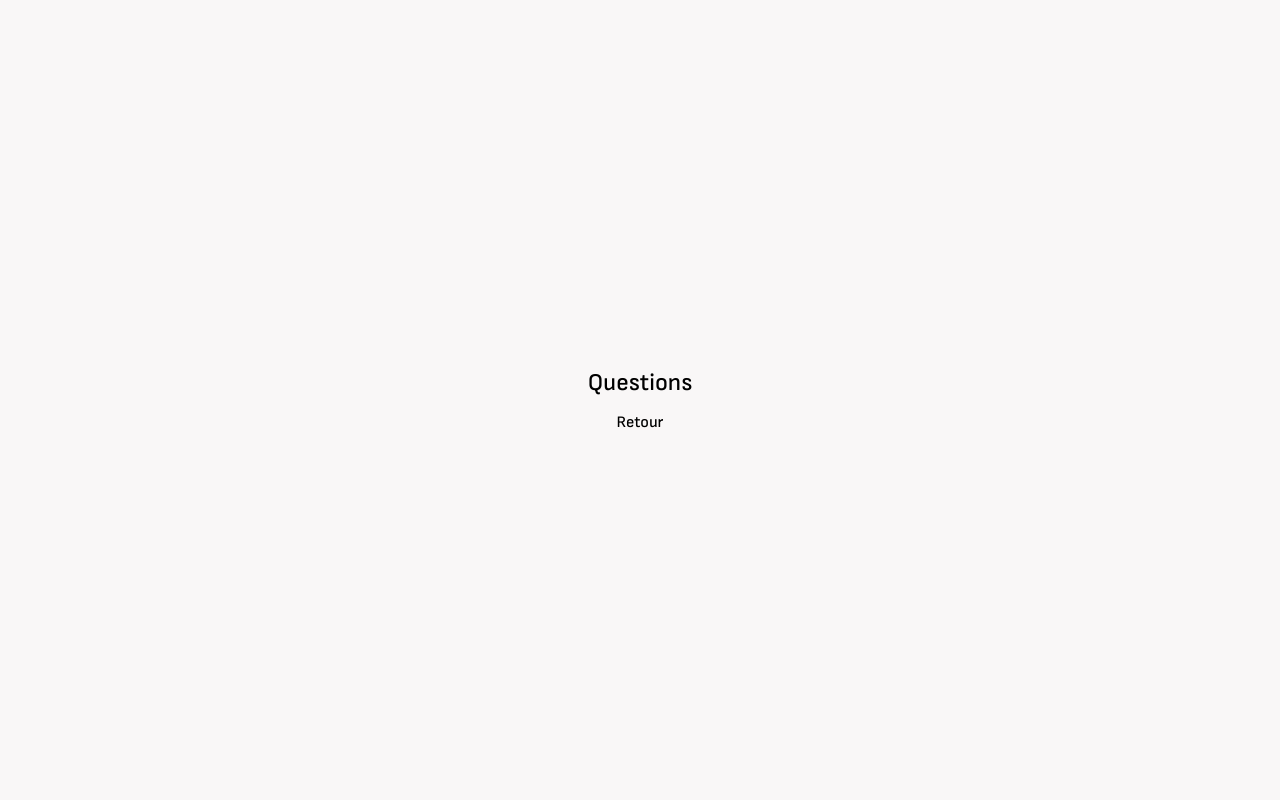
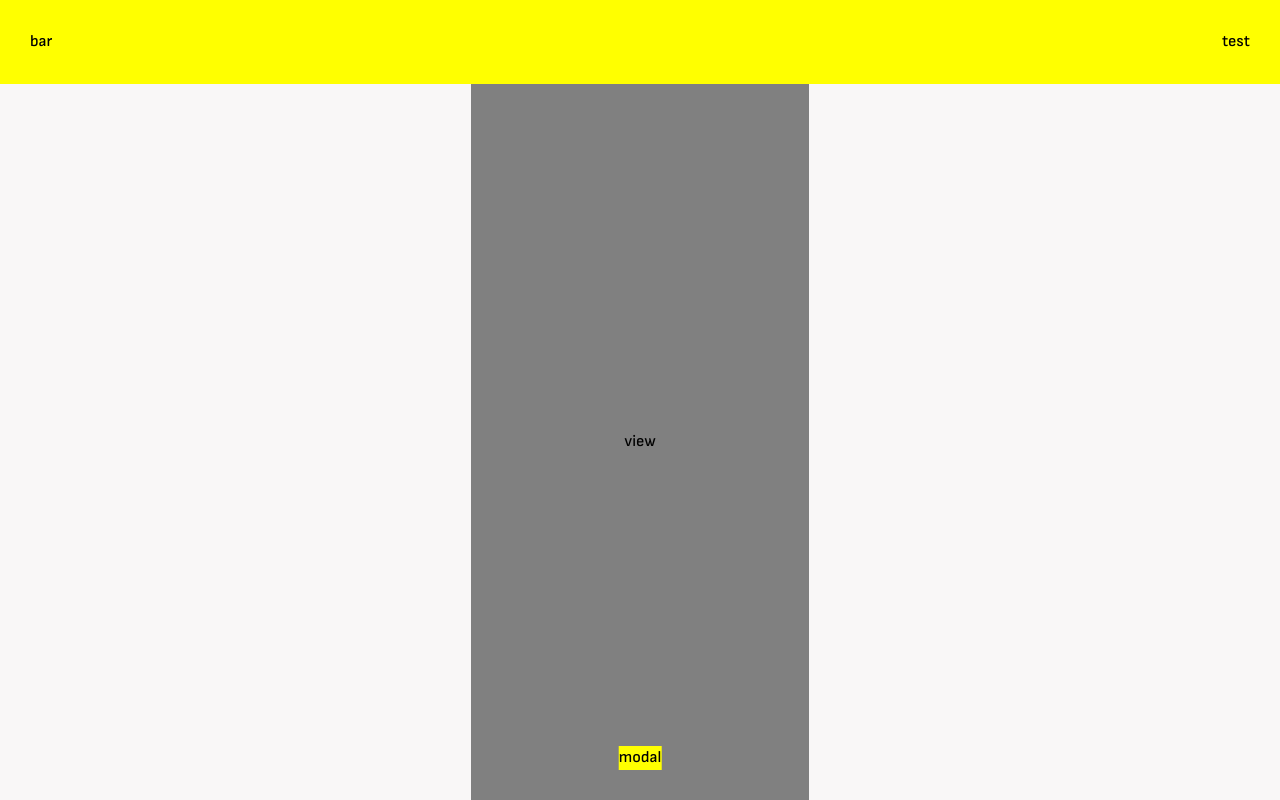
Before and after one commit to lelinguine/sitomnia-project, a Next.js app in the folder app/: page /questions in a window 1280 px wide. Built offline with nearby package versions, Linux system fonts and the light colour scheme.

Commit message:
update ui

```diff
--- a/app/package.json
+++ b/app/package.json
@@ -9,7 +9,6 @@
     "lint": "next lint"
   },
   "dependencies": {
-    "ldrs": "^1.1.7",
     "lucide-react": "^0.510.0",
     "next": "15.3.2",
     "react": "^19.0.0",
--- a/app/src/app/acceuil/page.tsx
+++ b/app/src/app/acceuil/page.tsx
@@ -3,8 +3,8 @@ import Menu from '@/components/menu/Menu';
 const Main = () => {
   return (
     <>
-    <div className='w-fit'>
-      <div className='flex flex-col pb-[60px]'>
+    <div className='view'>
+      <div className='flex flex-col pb-[var(--padding-app)] w-full'>
         <span className='lg-text mb-[-10px]'>Bonjour Claude !</span>
         <span className='md-text'>Que puis-je faire pour vous ?</span>
       </div>
--- a/app/src/app/globals.css
+++ b/app/src/app/globals.css
@@ -12,8 +12,9 @@
   --background: #F9F7F7;
   --foreground: #000000;
   --font-sofia: "Sofia Sans", sans-serif;
-  --app-padding: 30px;
   --gap: 10px;
+  --padding-item: 20px;
+  --padding-app: 30px;
 }
 
 /* @media (prefers-color-scheme: dark) {
@@ -30,7 +31,6 @@ body {
   font-weight: 500;
   height: 100vh;
   width: 100vw;
-  padding: var(--app-padding);
 }
 
 main {
@@ -41,6 +41,35 @@ main {
   align-items: center;
   height: 100%;
   width: 100%;
+}
+
+.bar {
+  width: 100%;
+  padding: var(--padding-app);
+  background-color: yellow;
+  display: flex;
+  justify-content: space-between;
+}
+
+.view {
+  width: 338px;
+  height: 100%;
+  display: flex;
+  flex-direction: column;
+  justify-content: center;
+  align-items: center;
+  gap: var(--gap);
+  overflow-x: hidden;
+  overflow-y: scroll;
+  background-color: grey;
+}
+
+.modal {
+  position: absolute;
+  bottom: var(--padding-app);
+  background-color: yellow;
+  left: 50%;
+  transform: translateX(-50%);
 }
 
 .lg-text {
--- a/app/src/app/page.tsx
+++ b/app/src/app/page.tsx
@@ -4,10 +4,6 @@ import { useEffect } from 'react';
 import { useRouter } from 'next/navigation';
 import Image from 'next/image';
 import Icon from '@assets/icon.png';
-
-
-import { DotPulse } from 'ldrs/react'
-import 'ldrs/react/DotPulse.css'
 
 const Loading = () => {
   const router = useRouter();
@@ -22,22 +18,17 @@ const Loading = () => {
 
   return (
     <>
-      <div className='flex flex-col items-center justify-center gap-[10px]'>
+      <div className='view'>
         <Image
           src={Icon}
           alt="Loading icon"
           width={80}
           height={80}
         />
-        <span className='lg-text'>Sitomnia</span>
-        <DotPulse
-          size="43"
-          speed="1.3"
-          color="black"
-        />
+        <span className='md-text'>Sitomnia</span>
       </div>
 
-      <span className="absolute bottom-0 left-1/2 -translate-x-1/2 sm-text">
+      <span className="modal sm-text">
         v0.1-a
       </span>
     </>
--- a/app/src/app/questions/page.tsx
+++ b/app/src/app/questions/page.tsx
@@ -1,15 +1,19 @@
-import Icon from '@assets/icon.png';
-
-const Empty = () => {
-
+const Questions = () => {
   return (
     <>
-      <div className='flex flex-col items-center justify-center gap-[10px]'>
-        <span className='md-text'>Questions</span>
-        <a href="/acceuil">Retour</a>
+      <div className='bar'>
+        <span>bar</span>
+        <span>test</span>
       </div>
+      <div className='view'>
+        view
+      </div>
+
+      <span className="modal">
+        modal
+      </span>
     </>
   );
 };
 
-export default Empty;
+export default Questions;
--- /dev/null
+++ b/app/src/components/button/BackButton.tsx
@@ -0,0 +1,11 @@
+import React from "react";
+
+const BackButton = ({ children }: { children: React.ReactNode }) => {
+  return (
+    <>
+        {children}
+    </>
+  );
+};
+
+export default BackButton;
--- a/app/src/components/menu/Menu.tsx
+++ b/app/src/components/menu/Menu.tsx
@@ -15,7 +15,7 @@ const Menu = () => {
         <>
             <div className="menu">
                 {menuItems.map((item, index) => (
-                    <MenuItem key={index}  isMain={index === 0} icon={item.icon} title={item.title} link={item.link} color={item.color}/>
+                    <MenuItem key={index}  isFirst={index === 0} icon={item.icon} title={item.title} link={item.link} color={item.color}/>
                 ))}
             </div>
         </>
--- a/app/src/components/menu/MenuItem.tsx
+++ b/app/src/components/menu/MenuItem.tsx
@@ -8,9 +8,9 @@ const icons = {
   Cog,
 };
 
-const MenuItem = ({ isMain, icon, title, link, color }) => {
+const MenuItem = ({ isFirst, icon, title, link, color }) => {
   const IconComponent = icons[icon];
-  const className = isMain ? "menu-item-main" : "menu-item";
+  const className = isFirst ? "menu-item first" : "menu-item";
 
   return (
     <>
```
Also changed, not shown: app/src/components/menu/menu.css (+11 -15 lines), app/src/assets/icon.png, 1 other file (tests, documents, lock files or other folders).
